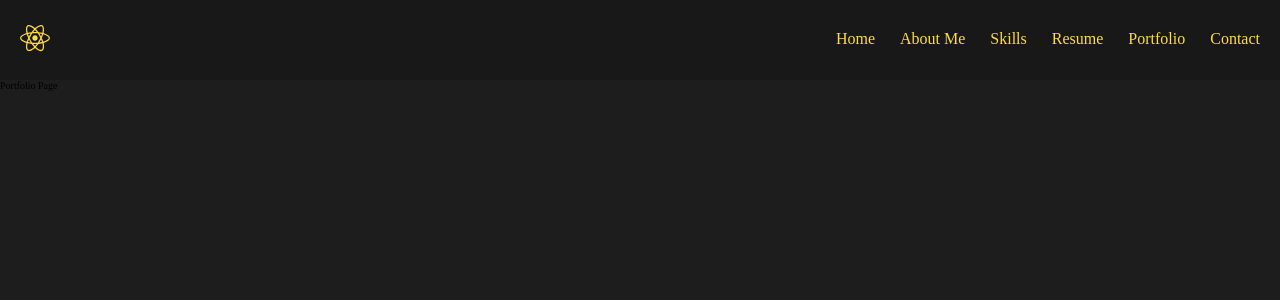
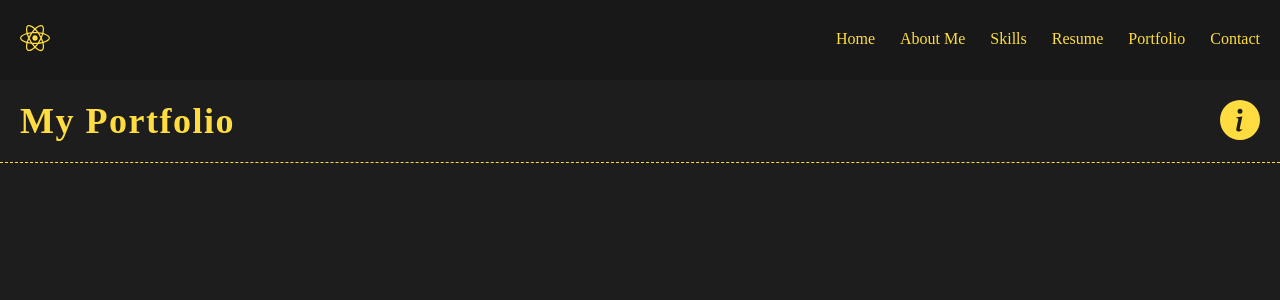
Before and after one commit to ShivSPGupta/WelcomeToMyPortfolio, a React (Create React App) app: page /portfolio in a window 1280 px wide. Shown: the top 300 px of the page. Built offline with nearby package versions, Linux system fonts and the light colour scheme.

Commit message:
first-commit

```diff
--- a/src/components/PageHeaderContent/index.jsx
+++ b/src/components/PageHeaderContent/index.jsx
@@ -0,0 +1,14 @@
+import './styles.scss';
+
+const PageHeaderContent = (props)=>{
+    const { headerText, icon} = props;
+    return (
+        <div className="wrapper">
+            <h2>{headerText}</h2>
+            <span>{icon}</span>
+
+        </div>
+    )
+};
+
+export default PageHeaderContent;
--- a/src/components/PageHeaderContent/styles.scss
+++ b/src/components/PageHeaderContent/styles.scss
@@ -0,0 +1,25 @@
+
+
+.wrapper {
+    display: flex;
+    align-items: center;
+    padding: 20px;
+    border-bottom: 1px  dashed var(--yellow-theme-main-color);
+
+    h2{
+        font-size: 36px;
+        font-weight: 700;
+        letter-spacing: 1.5px;
+        line-height: 1rem;
+        text-transform: capitalize;
+        color: var(--yellow-theme-main-color);
+        display: flex;
+        flex-grow: 1;
+    }
+
+    span {
+        svg{
+            color: var(--yellow-theme-main-color);
+        }
+    }
+}
--- a/src/containers/about/index.jsx
+++ b/src/containers/about/index.jsx
@@ -1,10 +1,14 @@
 import React from 'react';
+import PageHeaderContent from '../../components/PageHeaderContent';
+import {BsInfoCircleFill} from 'react-icons/bs'
 
 const About=()=>{
     return(
-        <div>
-            About Page
-        </div>
+        <section id='about' className='about'>
+            <PageHeaderContent
+            headerText = 'About Me'
+            icon ={<BsInfoCircleFill size={40}/>}/>
+        </section>
     )
 }
 
--- a/src/containers/contact/index.jsx
+++ b/src/containers/contact/index.jsx
@@ -1,10 +1,14 @@
 import React from 'react';
+import PageHeaderContent from '../../components/PageHeaderContent';
+import { BsInfoCircleFill } from 'react-icons/bs';
 
 const Contact=()=>{
     return(
-        <div>
-            Contact Page
-        </div>
+        <section id='contact' className='contact'>
+            <PageHeaderContent
+            headerText = 'My Contact'
+            icon ={<BsInfoCircleFill size={40}/>}/>
+        </section>
     )
 }
 
--- a/src/containers/home/index.jsx
+++ b/src/containers/home/index.jsx
@@ -1,7 +1,16 @@
 import React from 'react';
+import { useNavigate } from 'react-router-dom';
+import { Animate } from 'react-simple-animate';
 import './styles.scss';
 
 const Home=()=>{
+
+    const navigate = useNavigate();
+    console.log(navigate)
+
+    const handleNavigateToContactMePage=()=>{
+        navigate('./contact')
+    }
     return(
         <section id='home' className='home'>
         <div className='home__text-wrapper'>
@@ -11,6 +20,18 @@
                 Front end developer
             </h1>
         </div>
+        <Animate play duration={1.5} delay={1}
+        start={{
+            transform : 'translateY(550px)'
+        }}
+        end={{
+            transform : 'translateX(0px)'
+        }}>
+        <div className='home__contact-me'>
+        <button onClick={handleNavigateToContactMePage}>Hire Me</button>
+
+        </div>
+        </Animate>
 
         </section>
     )
--- a/src/containers/home/styles.scss
+++ b/src/containers/home/styles.scss
@@ -20,6 +20,27 @@
             overflow: hidden;
             white-space: nowrap;
             animation: typingEffectAnimation 2.5s steps(30,end);
+        }
+    }
+    &__contact-me{
+        display: flex;
+        justify-content: center;
+        margin-top: 15px;
+
+        button{
+            cursor: pointer;
+            padding: 10px 70px;
+            font-size: 2rem;
+            background: transparent;
+            color: var(--yellow-theme-main-color);
+            border: 1.5px solid var(--yellow-theme-main-color);
+            border-radius: 4px;
+            font-weight: 500;
+
+            &:hover{
+                background: var(--yellow-theme-main-color);
+                color: #000000;
+            }
         }
     }
 }
--- a/src/containers/portfolio/index.jsx
+++ b/src/containers/portfolio/index.jsx
@@ -1,10 +1,14 @@
 import React from 'react';
+import PageHeaderContent from '../../components/PageHeaderContent';
+import { BsInfoCircleFill } from 'react-icons/bs';
 
 const Portfolio=()=>{
     return(
-        <div>
-            Portfolio Page
-        </div>
+        <section id='portfolio' className='portfolio'>
+            <PageHeaderContent
+            headerText = 'My Portfolio'
+            icon ={<BsInfoCircleFill size={40}/>}/>
+        </section>
     )
 }
 
--- a/src/containers/resume/index.jsx
+++ b/src/containers/resume/index.jsx
@@ -1,10 +1,14 @@
 import React from 'react';
+import PageHeaderContent from '../../components/PageHeaderContent';
+import { BsInfoCircleFill } from 'react-icons/bs';
 
 const Resume=()=>{
     return(
-        <div>
-            Resume Page
-        </div>
+        <section id='resume' className='resume'>
+            <PageHeaderContent
+            headerText = 'My Resume'
+            icon ={<BsInfoCircleFill size={40}/>}/>
+        </section>
     )
 }
 
--- a/src/containers/skills/index.jsx
+++ b/src/containers/skills/index.jsx
@@ -1,10 +1,14 @@
 import React from 'react';
+import PageHeaderContent from '../../components/PageHeaderContent';
+import { BsInfoCircleFill } from 'react-icons/bs';
 
 const Skills=()=>{
     return(
-        <div>
-            Skills Page
-        </div>
+        <section id='skills' className='skills'>
+            <PageHeaderContent
+            headerText = 'My Skills'
+            icon ={<BsInfoCircleFill size={40}/>}/>
+        </section>
     )
 }
 
```
